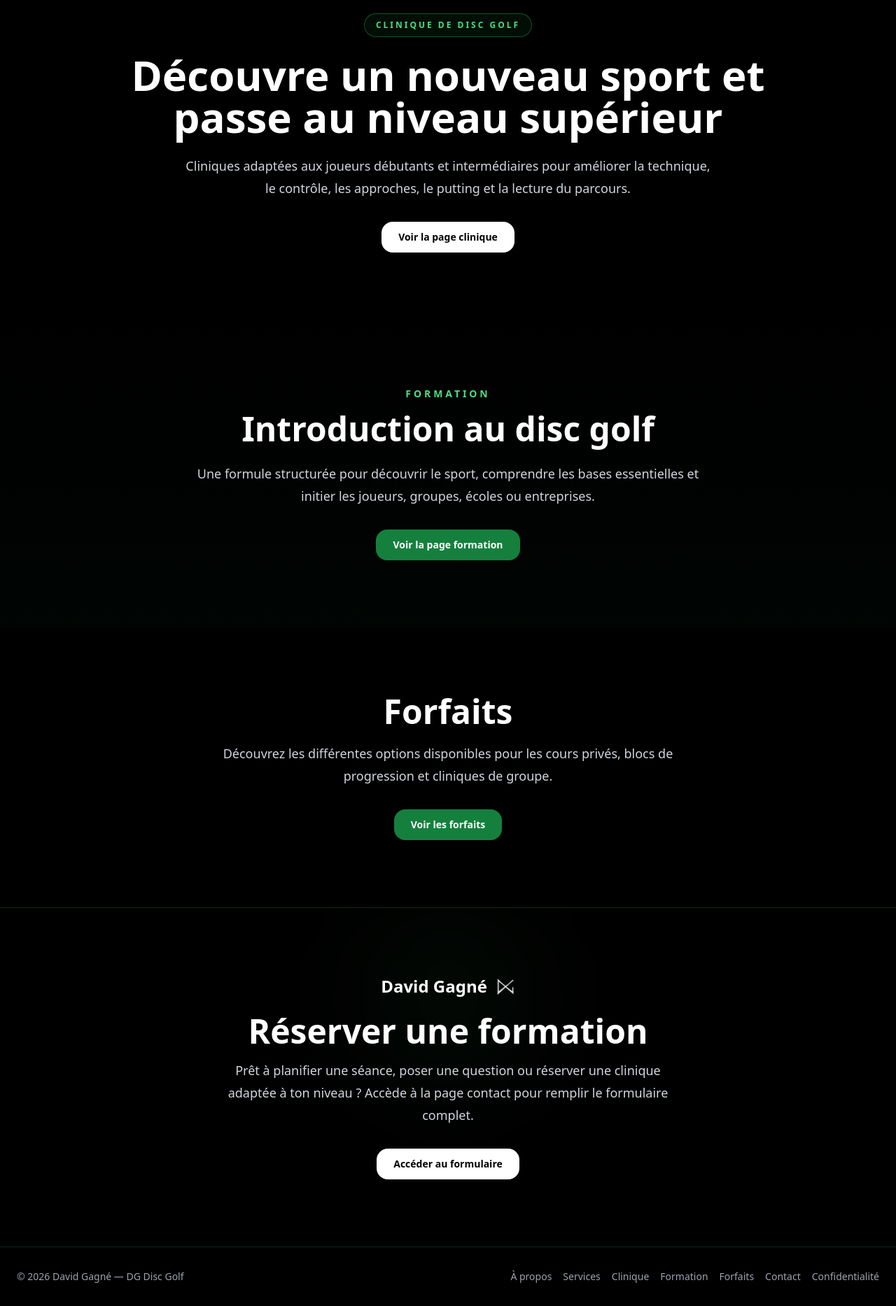
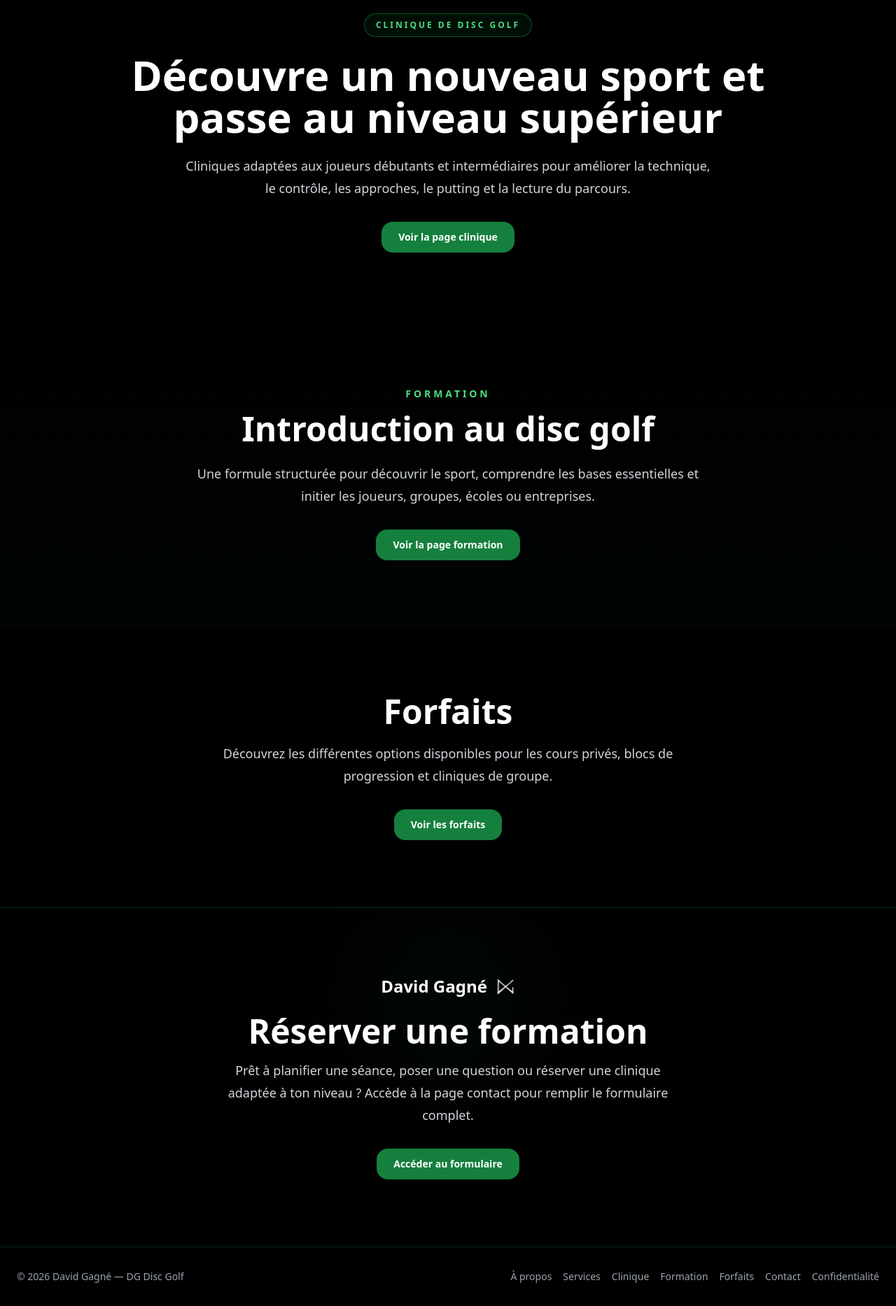
Before and after one commit to DGDiscgolf/DG_Discgolf, a React (Vite) app: page / in a window 1280 px wide. Shown: the part 2665-4532 px from the top of the page at 70% size. Built offline with nearby package versions, Linux system fonts and the light colour scheme.

Commit message:
Update App.jsx

```diff
--- a/src/App.jsx
+++ b/src/App.jsx
@@ -673,7 +673,7 @@ export default function App() {
 
             <Link
               to="/clinique"
-              className="mt-8 inline-flex rounded-2xl bg-white px-6 py-3 text-sm font-semibold text-black transition hover:bg-green-100"
+              className="mt-8 inline-flex rounded-2xl bg-green-700 px-6 py-3 text-sm font-semibold text-white transition hover:bg-green-600"
             >
               {t.cliniquePreview.button}
             </Link>
@@ -748,7 +748,7 @@ export default function App() {
 
             <Link
               to="/contact"
-              className="mt-8 inline-flex rounded-2xl bg-white px-6 py-3 text-sm font-semibold text-black transition hover:bg-green-100"
+              className="mt-8 inline-flex rounded-2xl bg-green-700 px-6 py-3 text-sm font-semibold text-white transition hover:bg-green-600"
             >
               {t.contactPreview.button}
             </Link>
```
